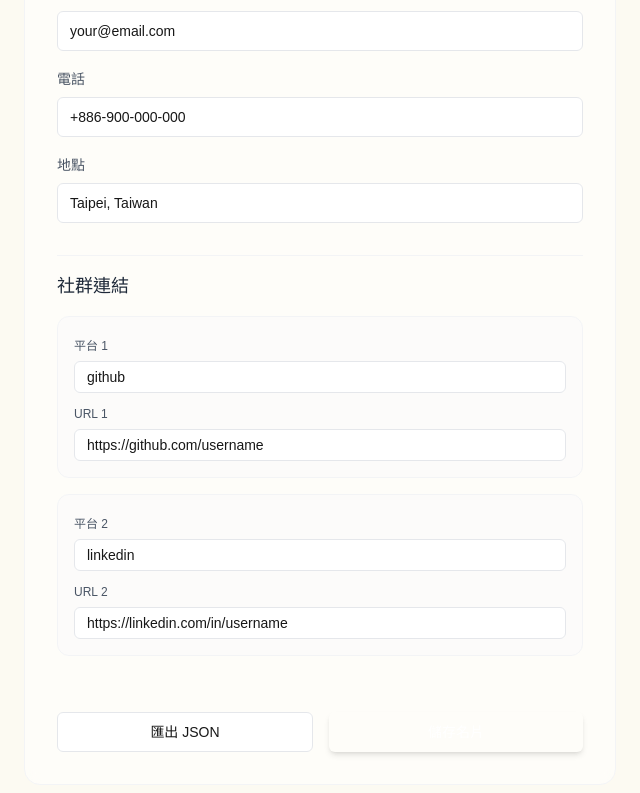
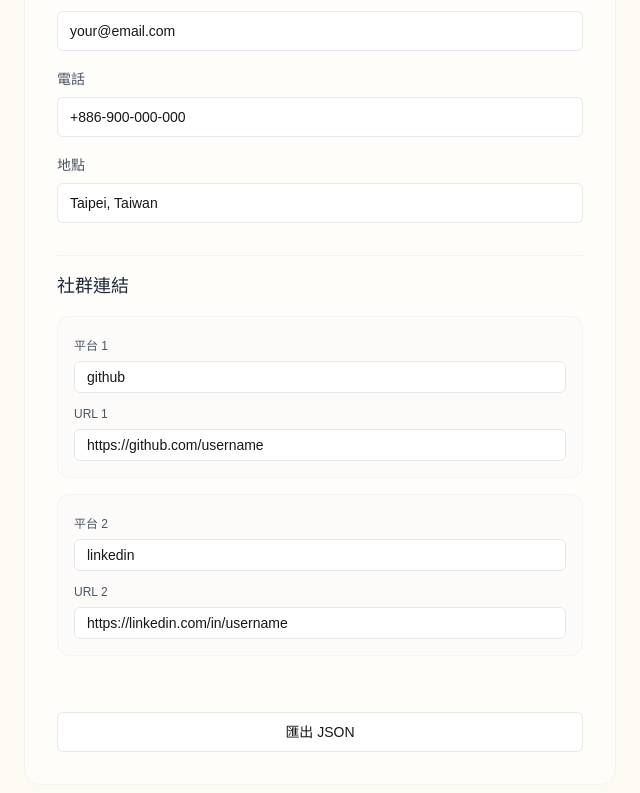
Before and after one commit to Padaming/simple-business-card, a Next.js app: page /editor in a window 1280 px wide. Shown: the part 1275-2068 px from the top of the page, without its empty margins (0-640 px from the left). Built offline with nearby package versions, Linux system fonts and the light colour scheme.

Commit message:
Fix build error: Remove Server Action and Save Button incompatible with static export

```diff
--- a/app/actions/saveCard.ts
+++ /dev/null
@@ -1,21 +0,0 @@
-'use server';
-
-import { SaveCardUseCase } from '@/domain/use-cases/SaveCard';
-import { JsonCardRepository } from '@/infrastructure/repositories/JsonCardRepository';
-import { Card } from '@/domain/entities/Card';
-import { revalidatePath } from 'next/cache';
-
-export async function saveCardAction(card: Card) {
-  const repository = new JsonCardRepository();
-  const saveCardUseCase = new SaveCardUseCase(repository);
-
-  try {
-    await saveCardUseCase.execute(card);
-    revalidatePath('/');
-    revalidatePath(`/cards/${card.slug}`);
-    return { success: true };
-  } catch (error) {
-    console.error('Failed to save card:', error);
-    return { success: false, error: 'Failed to save card' };
-  }
-}
--- a/presentation/components/CardEditor.tsx
+++ b/presentation/components/CardEditor.tsx
@@ -3,8 +3,6 @@
 import { useState } from 'react';
 import { Card, ThemeType, AVAILABLE_THEMES } from '@/domain/entities/Card';
 import { UpdateCardUseCase } from '@/domain/use-cases/UpdateCard';
-import { saveCardAction } from '@/app/actions/saveCard';
-import { useRouter } from 'next/navigation';
 import { Input } from '@/presentation/components/ui/input';
 import { Textarea } from '@/presentation/components/ui/textarea';
 import { Button } from '@/presentation/components/ui/button';
@@ -14,8 +12,6 @@ import { CardView } from './CardView';
 const updateCardUseCase = new UpdateCardUseCase();
 
 export function CardEditor() {
-  const router = useRouter();
-  const [isSaving, setIsSaving] = useState(false);
   const [card, setCard] = useState<Card>({
     slug: 'preview',
     name: 'Your Name',
@@ -52,24 +48,6 @@ export function CardEditor() {
     }
 
     setCard(updateCardUseCase.execute(card, updates));
-  };
-
-  const handleSave = async () => {
-    try {
-      setIsSaving(true);
-      const result = await saveCardAction(card);
-      if (result.success) {
-        alert('名片儲存成功！');
-        router.push(`/cards/${card.slug}`);
-      } else {
-        alert('儲存失敗，請稍後再試。');
-      }
-    } catch (error) {
-      console.error(error);
-      alert('發生錯誤。');
-    } finally {
-      setIsSaving(false);
-    }
   };
 
   const handleExportJSON = () => {
@@ -336,13 +314,6 @@ export function CardEditor() {
           <Button onClick={handleExportJSON} variant="outline" className="flex-1 border-gray-200 hover:bg-gray-50 hover:text-gray-900">
             匯出 JSON
           </Button>
-          <Button
-            onClick={handleSave}
-            className="flex-1 bg-soft-green hover:bg-[#8da379] text-white shadow-md hover:shadow-lg transition-all"
-            disabled={isSaving}
-          >
-            {isSaving ? '儲存中...' : '儲存名片'}
-          </Button>
         </div>
       </div>
 
```
